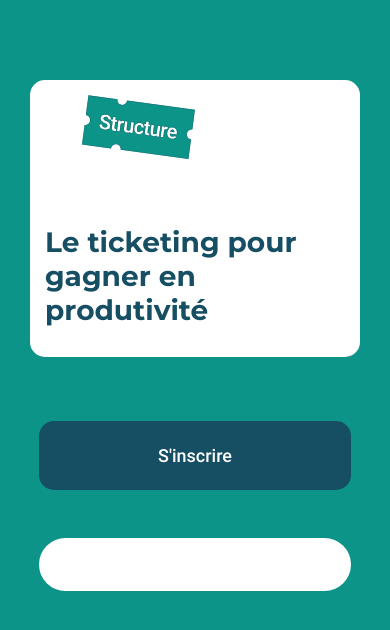
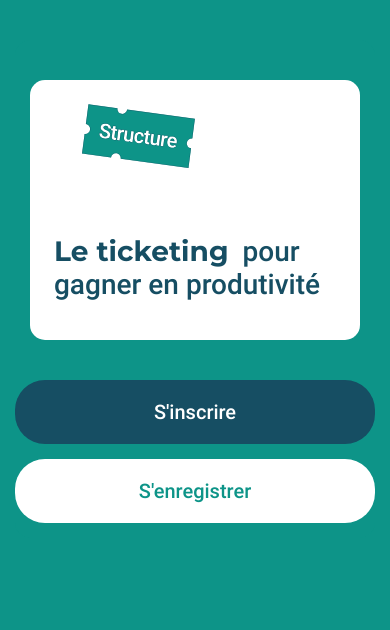
Before and after one commit to WildCodeSchool/structure-mobile, a React Native app: screen /Welcome in a window 390 px wide. Shown: the top 630 px of the page. Built offline with nearby package versions, Linux system fonts and the light colour scheme; no server answers; what expo-linking would draw is missing.

Commit message:
Style the welcome screen

```diff
--- a/components/Button/Button.tsx
+++ b/components/Button/Button.tsx
@@ -1,5 +1,6 @@
 import React, { Children } from "react";
 import { Text, TouchableOpacity, View } from "react-native";
+import Colors from "../../constants/Colors";
 import Style from "../../style/Style";
 
 interface ButtonProps {
@@ -14,11 +15,10 @@ export const Button: React.FunctionComponent<ButtonProps> = ({
   onPress,
 }) => {
   const typeBtn = type === "primary" ? Style.btnPrimary : Style.btnSecondary;
+  const textColor = type === "primary" ? Colors.white : Colors.green;
   return (
     <TouchableOpacity style={typeBtn} onPress={onPress}>
-      <View>
-        <Text style={[Style.btnText]}>{children}</Text>
-      </View>
+        <Text style={[Style.btnText, {color: textColor} ]}>{children}</Text>
     </TouchableOpacity>
   );
 };
--- a/components/Themed.tsx
+++ b/components/Themed.tsx
@@ -7,6 +7,7 @@ import { Text as DefaultText, View as DefaultView } from "react-native";
 
 import Colors from "../constants/Colors";
 import useColorScheme from "../hooks/useColorScheme";
+import Style from "../style/Style";
 
 export function useThemeColor(
   props: { light?: string; dark?: string },
@@ -47,13 +48,6 @@ export function View(props: ViewProps) {
   return <DefaultView style={[{ backgroundColor }, style]} {...otherProps} />;
 }
 
-export function Button(props: ViewProps) {
-  const { style, lightColor, ...otherProps } = props;
-  const backgroundColor = Colors.light.button;
-
-  return <DefaultView style={[{ backgroundColor }, style]} {...otherProps} />;
-}
-
 export function TextInput(props: TextProps) {
   const { style, lightColor, darkColor, ...otherProps } = props;
   const backgroundColor = useThemeColor(
--- a/constants/Colors.ts
+++ b/constants/Colors.ts
@@ -32,6 +32,5 @@ export default {
     tint: green,
     tabIconDefault: "#ccc",
     tabIconSelected: tintColorDark,
-    backgroundCard: darkGray,
   },
 };
--- a/screens/WelcomeScreen.tsx
+++ b/screens/WelcomeScreen.tsx
@@ -9,6 +9,7 @@ import LogoSvg from "../components/svg/logo";
 import { Button } from "../components/Button";
 import { View } from "react-native";
 import Sizes from "../constants/Sizes";
+import Fonts from "../constants/Fonts";
 
 //S'IDENTIFIER
 export default function WelcomeScreen({
@@ -21,30 +22,23 @@ export default function WelcomeScreen({
       style={[{ backgroundColor: Colors[colorScheme].tint, flex: 1 }]}
     >
       <View
-        style={[
-
-          Style.container,
-          {
-
-            justifyContent: "center",
-            backgroundColor: Colors.green,
-          },
-        ]}
+        style={[ Style.container, Style.justifyCenter, { backgroundColor: Colors.green, }, ]}
       >
-        <View  style={[
-          Style.container,{backgroundColor: Colors[colorScheme].backgroundCard, padding: Sizes.semi}
-        ]}>
-          <View style={[Style.alignCenter]}>
-          <LogoSvg />
+        <View
+          style={[Style.container,{backgroundColor: Colors[colorScheme].backgroundCard, padding: Sizes.full,}]}
+        >
+          <View
+            style={[Style.alignCenter, Style.justifyCenter,]}
+          >
+            <LogoSvg />
           </View>
-          <Text style={[Style.h1,]}>
-            Le ticketing pour gagner en produtivité
+          <Text style={[Style.h1, {fontFamily: Fonts.robotoMedium}]}>
+            <Text style={{fontFamily: Fonts.montserratBold}}>Le ticketing</Text>  pour gagner en produtivité
           </Text>
         </View>
-        <View style={[Style.flexColumnNoWrap, { backgroundColor: Colors[colorScheme].tint, flex: 1 }]}>
-        <Button type="primary" onPress={() => navigation.navigate("Login")}>S'inscrire</Button>
-       <Button type="secondary" onPress={() => navigation.navigate("Register")}>S'enregistrer</Button>
-
+        <View style={[Style.flexColumnNoWrap]}>
+          <Button type="primary" onPress={() => navigation.navigate("Login")}>S'inscrire</Button>
+          <Button type="secondary" onPress={() => navigation.navigate("Register")}>S'enregistrer</Button>
         </View>
       </View>
     </SafeAreaView>
--- a/style/Style.ts
+++ b/style/Style.ts
@@ -58,22 +58,26 @@ export default StyleSheet.create({
   //buttons
   btnPrimary: {
     backgroundColor: Colors.blue,
-    borderRadius: Sizes.borderRadius,
-    padding: Sizes.full,
-    margin: Sizes.full
+    borderRadius: 30,
+    padding: 5,
+    border: 1,
   },
+
   btnSecondary: {
     backgroundColor: Colors.white,
     borderRadius: 30,
-    padding: 16,
+    padding: 5,
     border: 1,
     borderColor: Colors.green,
-    margin: Sizes.full
+    marginVertical: Sizes.semi
   },
+
   btnText: {
     fontFamily: Fonts.robotoMedium,
-    fontSize: Sizes.p,
-    color: Colors.white,
+    fontSize: 20,
     textAlign: "center",
+    marginVertical: Sizes.semi
   }
+
+
 });
```
